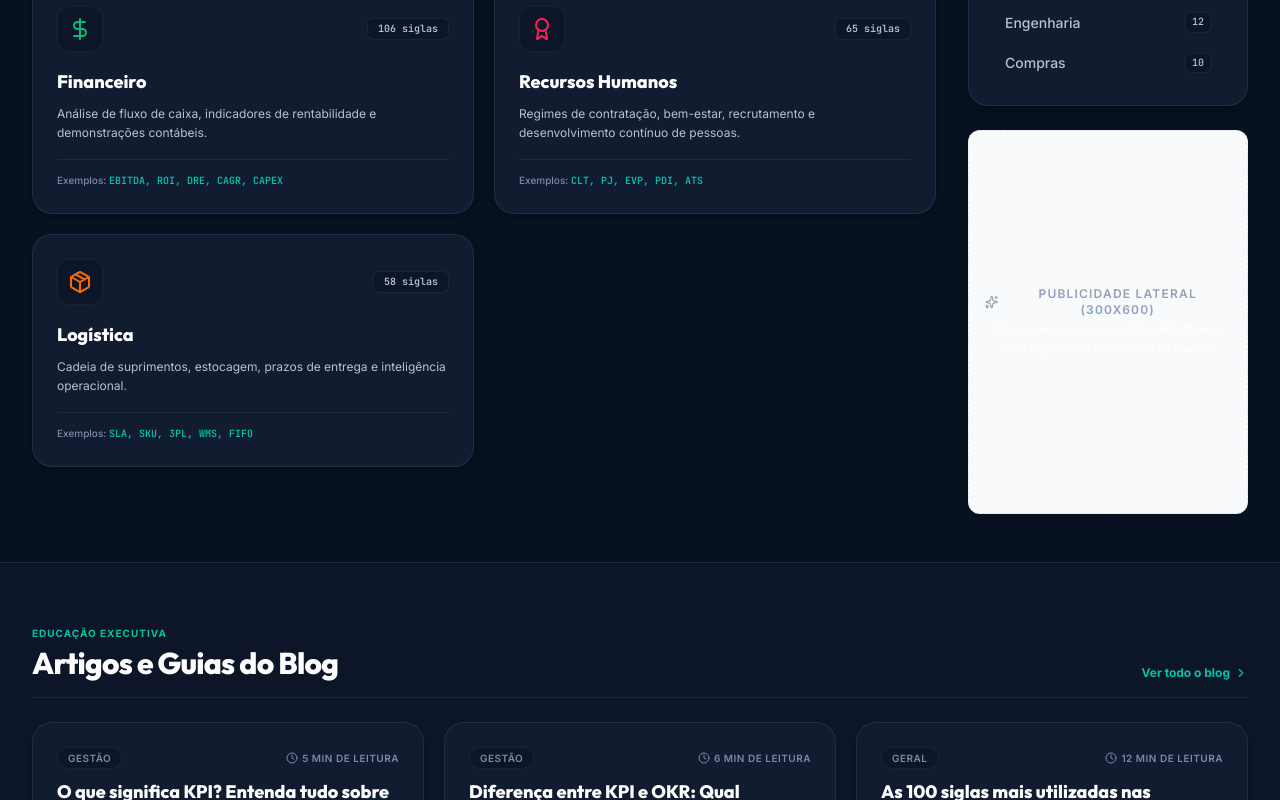
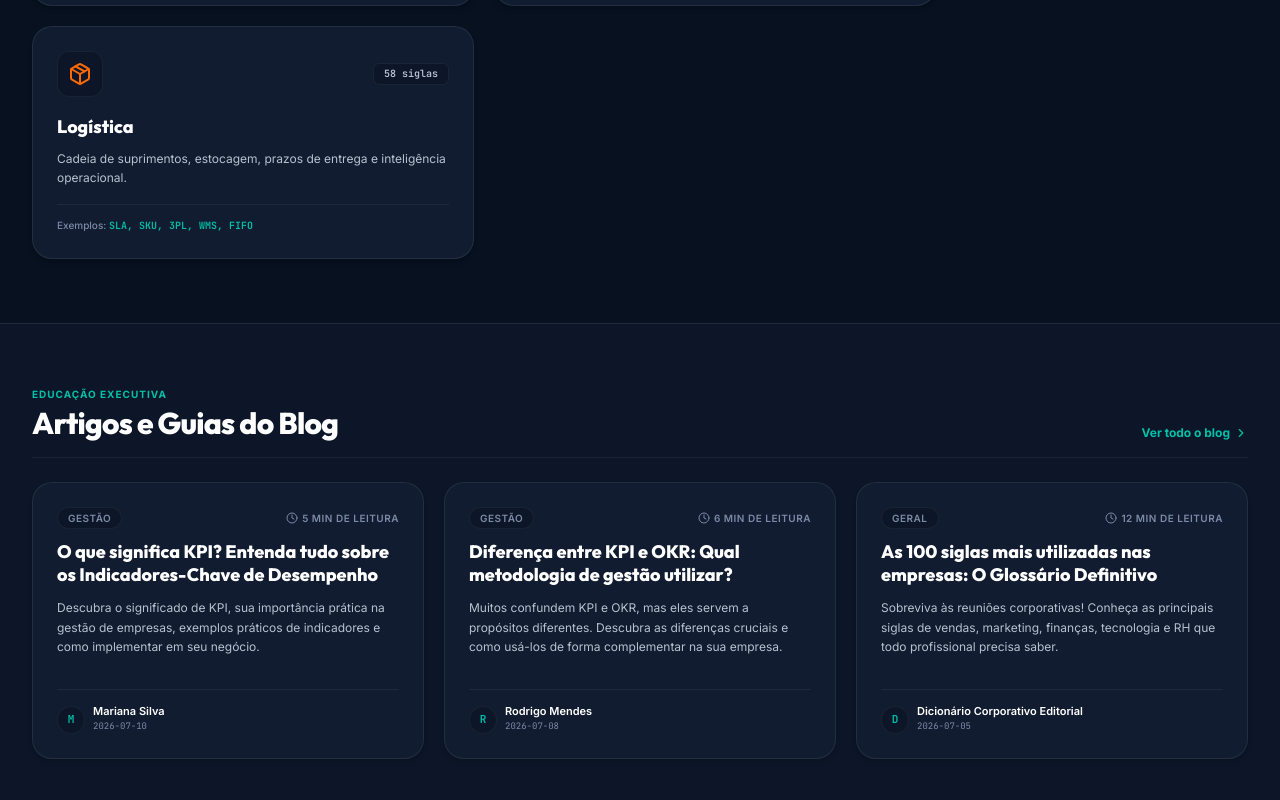
Before and after one commit to LucasRodriguesRibeiro/Siglas-Corporativas-Aprender, a React (Vite) app: page / in a window 1280 px wide. Shown: the part 1460-2260 px from the top of the page. Built offline with nearby package versions, Linux system fonts and the light colour scheme.

Commit message:
feat(ads): implement smart AdSense collapsing and layout
Collapse empty AdSense units to prevent layout shifts and reduce spacing for a cleaner interface.

```diff
--- a/src/components/AdsPlaceholder.tsx
+++ b/src/components/AdsPlaceholder.tsx
@@ -1,36 +1,54 @@
-import React from "react";
-import { Sparkles } from "lucide-react";
+import React, { useEffect, useState } from "react";
 
 interface AdsPlaceholderProps {
   position: "top" | "sidebar" | "content" | "footer";
 }
 
 export default function AdsPlaceholder({ position }: AdsPlaceholderProps) {
+  const [isProduction, setIsProduction] = useState(false);
+
+  useEffect(() => {
+    if (typeof window !== "undefined") {
+      const hostname = window.location.hostname;
+      // Identify custom production domains by excluding local development, AI Studio staging/preview, and default cloud run URLs
+      const isProd = !hostname.includes("localhost") &&
+                     !hostname.includes("127.0.0.1") &&
+                     !hostname.includes("ais-dev") &&
+                     !hostname.includes("ais-pre") &&
+                     !hostname.includes("run.app");
+
+      setIsProduction(isProd);
+
+      if (isProd) {
+        try {
+          ((window as any).adsbygoogle = (window as any).adsbygoogle || []).push({});
+        } catch (e) {
+          // Catch any push errors before script loads
+        }
+      }
+    }
+  }, [position]);
+
+  if (!isProduction) {
+    return null; // Do not render any empty ad container or whitespace on dev/preview environments to avoid blank spaces
+  }
+
   const styles = {
-    top: "w-full max-w-4xl mx-auto h-24 mb-8 bg-slate-50 dark:bg-slate-900 border border-dashed border-slate-200 dark:border-slate-800 rounded-xl flex items-center justify-center p-4",
-    sidebar: "w-full h-96 sticky top-24 bg-slate-50 dark:bg-slate-900 border border-dashed border-slate-200 dark:border-slate-800 rounded-xl flex flex-col items-center justify-center p-4 hidden lg:flex",
-    content: "w-full h-32 my-8 bg-slate-50 dark:bg-slate-900 border border-dashed border-slate-200 dark:border-slate-800 rounded-xl flex items-center justify-center p-4",
-    footer: "w-full max-w-4xl mx-auto h-24 mt-8 bg-slate-50 dark:bg-slate-900 border border-dashed border-slate-200 dark:border-slate-800 rounded-xl flex items-center justify-center p-4",
-  };
-
-  const labels = {
-    top: "Publicidade Recomendada (728x90)",
-    sidebar: "Publicidade Lateral (300x600)",
-    content: "Anúncio Patrocinado (Conteúdo)",
-    footer: "Publicidade Rodapé (728x90)",
+    top: "w-full max-w-4xl mx-auto overflow-hidden",
+    sidebar: "w-full sticky top-24 hidden lg:block overflow-hidden",
+    content: "w-full overflow-hidden",
+    footer: "w-full max-w-4xl mx-auto overflow-hidden",
   };
 
   return (
     <div className={styles[position]} id={`ad-space-${position}`}>
-      <div className="flex flex-col items-center text-center space-y-1">
-        <div className="flex items-center space-x-1.5 text-xs font-semibold text-slate-400 dark:text-slate-500 uppercase tracking-widest">
-          <Sparkles className="w-3.5 h-3.5" />
-          <span>{labels[position]}</span>
-        </div>
-        <p className="text-[11px] text-slate-350 dark:text-slate-600">
-          Espaço reservado para o Google AdSense (sem prejudicar a experiência do usuário)
-        </p>
-      </div>
+      <ins
+        className="adsbygoogle"
+        style={{ display: "block" }}
+        data-ad-client="ca-pub-7149100665310787"
+        data-ad-format="auto"
+        data-full-width-responsive="true"
+      />
     </div>
   );
 }
--- a/src/index.css
+++ b/src/index.css
@@ -75,3 +75,13 @@ body {
 .animate-fadeIn {
   animation: fadeIn 0.35s cubic-bezier(0.16, 1, 0.3, 1) forwards;
 }
+
+/* Collapse unfilled Google AdSense units automatically to avoid blank spaces */
+ins.adsbygoogle[data-ad-status="unfilled"],
+ins.adsbygoogle[data-adsbygoogle-status="done"]:empty {
+  display: none !important;
+  height: 0px !important;
+  width: 0px !important;
+  margin: 0 !important;
+  padding: 0 !important;
+}
--- a/src/views/HomeView.tsx
+++ b/src/views/HomeView.tsx
@@ -257,9 +257,9 @@ export default function HomeView({
   const showCategoryGrid = selectedCategory === "Todas" && searchQuery.trim() === "" && selectedLetter === "Todas" && !showFavorites;
 
   return (
-    <div className="space-y-12 pb-16 bg-[#07111F]">
+    <div className="pb-16 bg-[#07111F]">
       {/* 1. Hero Search Area */}
-      <section className="relative pt-6 sm:pt-8 pb-8 sm:pb-12 bg-[#07111F] transition-all duration-250">
+      <section className="relative pt-6 sm:pt-8 pb-4 bg-[#07111F] transition-all duration-250">
         <div className="px-5 min-[360px]:px-6 md:px-8 xl:px-8 max-w-[1280px] mx-auto w-full text-center">
           <div className="pt-2 sm:pt-4 pb-4">
             <h1 className="font-display font-extrabold text-4xl sm:text-6xl tracking-tight text-white leading-tight">
@@ -351,8 +351,8 @@ export default function HomeView({
       {/* Ads Top space */}
       <AdsPlaceholder position="top" />
 
-      {/* 2. Interactive Navigation Filters & Siglas Grid - mt-14 is exactly 56px (Stats -> Categories: 56px) */}
-      <section className="px-5 min-[360px]:px-6 md:px-8 xl:px-8 max-w-[1280px] mx-auto w-full grid grid-cols-1 lg:grid-cols-4 gap-8 mt-14">
+      {/* 2. Interactive Navigation Filters & Siglas Grid - reduced margin-top for a tighter, cleaner layout */}
+      <section className="px-5 min-[360px]:px-6 md:px-8 xl:px-8 max-w-[1280px] mx-auto w-full grid grid-cols-1 lg:grid-cols-4 gap-8 mt-6">
         {/* Main Content Area: Left/Mid (Grid) */}
         <div className="lg:col-span-3 space-y-6">
           {showCategoryGrid ? (
@@ -589,7 +589,7 @@ export default function HomeView({
 
       {/* 3. Integrated Blog Highlights Grid - mt-14/py-14 is exactly 56px (Categories -> Articles: 56px) */}
       {recentPosts.length > 0 && (
-        <section className="bg-[#0D1628] py-14 border-y border-white/[0.08] transition-all">
+        <section className="bg-[#0D1628] py-14 border-y border-white/[0.08] transition-all mt-12 sm:mt-16">
           <div className="px-5 min-[360px]:px-6 md:px-8 xl:px-8 max-w-[1280px] mx-auto w-full space-y-6">
             <div className="flex items-end justify-between border-b border-white/[0.06] pb-4">
               <div className="space-y-1">
@@ -644,7 +644,7 @@ export default function HomeView({
       )}
 
       {/* 4. Semantic SEO Learning Guide Section */}
-      <section className="px-5 min-[360px]:px-6 md:px-8 xl:px-8 max-w-[1280px] mx-auto w-full py-14 border-t border-white/[0.08] transition-all">
+      <section className="px-5 min-[360px]:px-6 md:px-8 xl:px-8 max-w-[1280px] mx-auto w-full py-14 border-t border-white/[0.08] transition-all mt-12 sm:mt-16">
         <div className="max-w-3xl mx-auto space-y-12">
           <div className="text-center space-y-3">
             <span className="inline-flex items-center px-3 py-1 rounded-full text-xs font-semibold bg-[#111C31] border border-white/[0.08] text-[#00C2A8]">
@@ -690,7 +690,9 @@ export default function HomeView({
       </section>
 
       {/* Ads Footer space */}
-      <AdsPlaceholder position="footer" />
+      <div className="mt-8 sm:mt-12">
+        <AdsPlaceholder position="footer" />
+      </div>
     </div>
   );
 }
```
